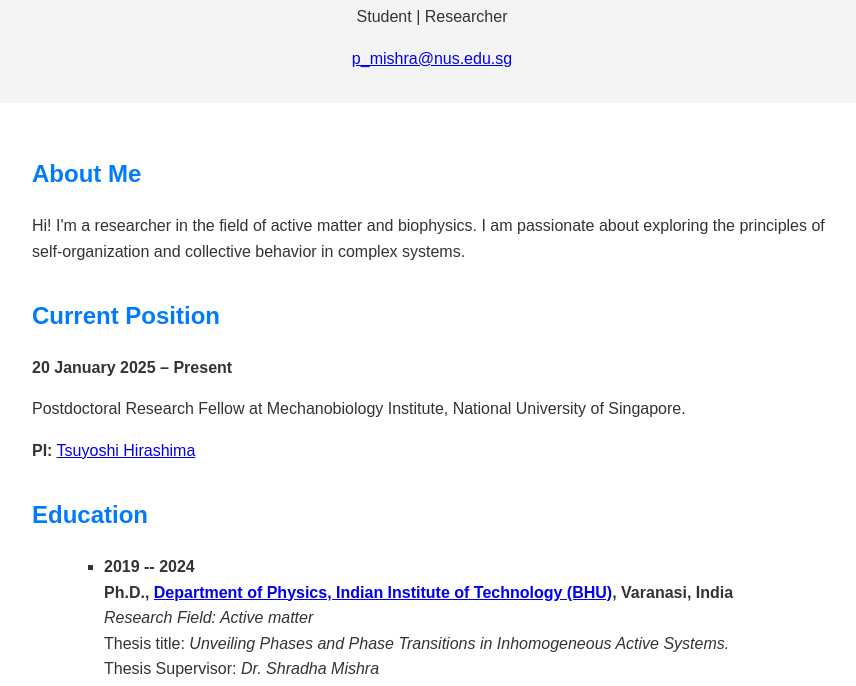
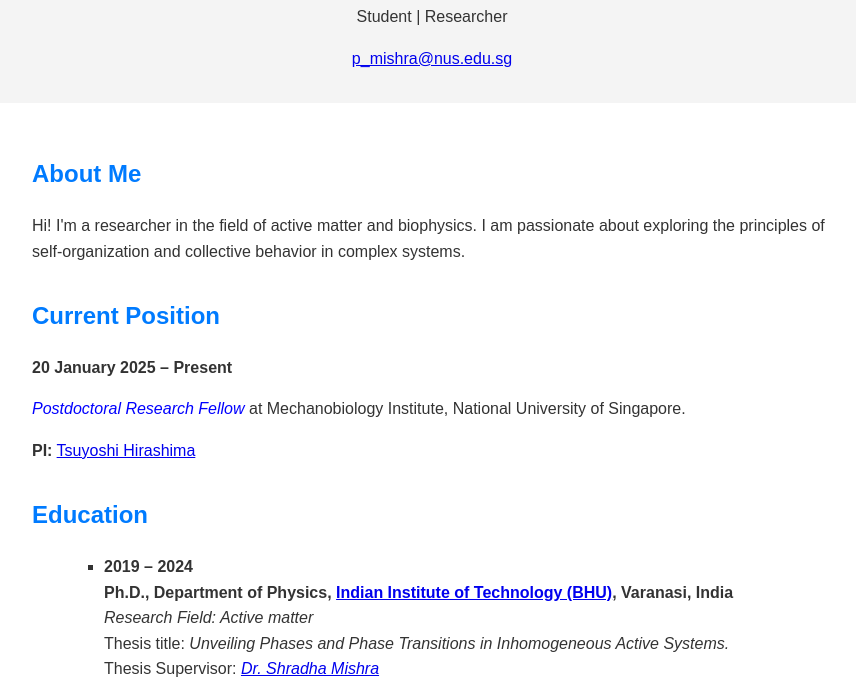
Before and after one commit to pawanresearch/resume, a plain HTML site: page index.html in a window 1280 px wide. Shown: the part 108-794 px from the top of the page, without its empty margins (208-1064 px from the left). Drawn offline with Linux system fonts and the light colour scheme.

Commit message:
Update index.html

```diff
--- a/index.html
+++ b/index.html
@@ -3,7 +3,7 @@
 <head>
     <meta charset="UTF-8">
     <meta name="viewport" content="width=device-width, initial-scale=1.0">
-    <title>Curriculum Vitae – Pawan</title>
+    <title>CV – Pawan</title>
     <link rel="stylesheet" href="styles.css">
 </head>
 <body>
@@ -22,8 +22,9 @@
     <h2>Current Position</h2>
     <strong>20 January 2025 – Present</strong><br>
     <p>
-        Postdoctoral Research Fellow at Mechanobiology Institute, National University of Singapore.
-    </p>
+    <i><span style="color:blue;">Postdoctoral Research Fellow</span></i>
+    at Mechanobiology Institute, National University of Singapore.
+</p>
     <p>
         <strong>PI:</strong>
         <a href="https://www.mbi.nus.edu.sg/tsuyoshi-hirashima/" target="_blank">Tsuyoshi Hirashima</a>
@@ -34,11 +35,15 @@
             <h2>Education</h2>
     <ul>
         <li>
-            <strong>2019 -- 2024</strong><br>
-<strong>Ph.D., <a href="https://iitbhu.ac.in/dept/phy" target="_blank">Department of Physics, Indian Institute of Technology (BHU)</a>, Varanasi, India</strong><br>            <em>Research Field: Active matter</em><br>
-            Thesis title: <em>Unveiling Phases and Phase Transitions in Inhomogeneous Active Systems.</em><br>
-            Thesis Supervisor: <em>Dr. Shradha Mishra</em>
-        </li>
+    <strong>2019 – 2024</strong><br>
+    <strong>Ph.D., Department of Physics,
+        <a href="https://iitbhu.ac.in/" target="_blank">Indian Institute of Technology (BHU)</a>, Varanasi, India
+    </strong><br>
+    <em>Research Field: Active matter</em><br>
+    Thesis title: <em>Unveiling Phases and Phase Transitions in Inhomogeneous Active Systems.</em><br>
+    Thesis Supervisor:
+    <em><a href="https://www.iitbhu.ac.in/dept/phy/people/shradhamishra" target="_blank">Dr. Shradha Mishra</a></em>
+</li>
         <li>
             <strong>2015 -- 2017</strong><br>
             <strong>M.Sc. Physics, Visvesvaraya National Institute of Technology, Nagpur, India</strong><br>
```
